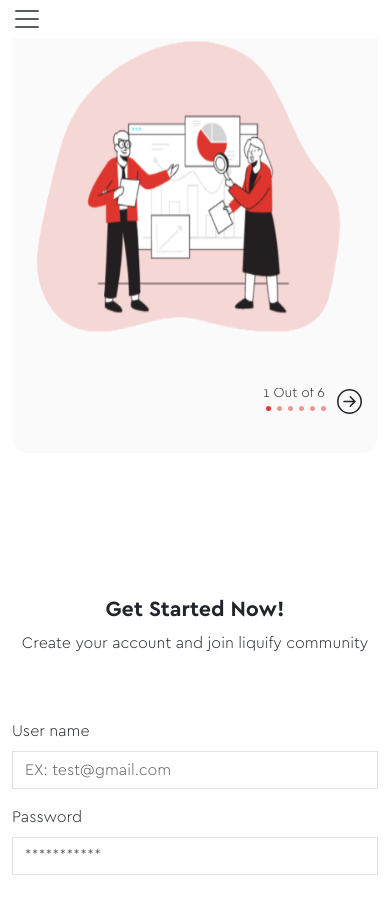
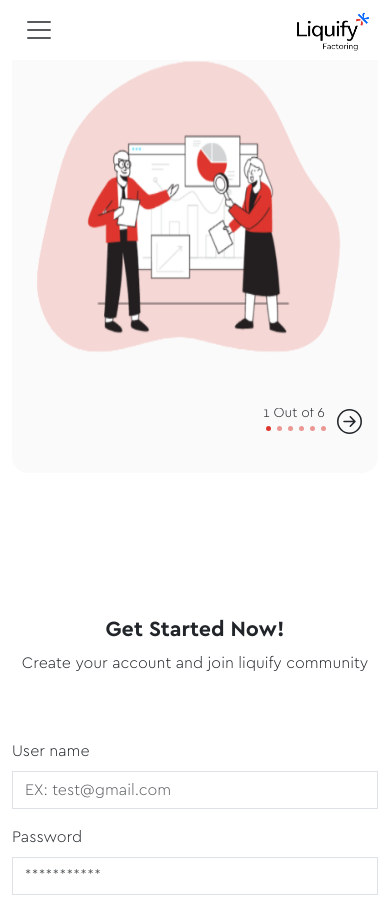
Before and after one commit to Mustafa-Seif/Linquify-sign-up, a plain HTML site: page index.html in a window 390 px wide. Shown: the top 898 px of the page. Drawn offline with Linux system fonts and the light colour scheme; files whose address does not match are found by name.

Commit message:
put logo image in navbar

```diff
--- a/index.html
+++ b/index.html
@@ -22,9 +22,9 @@
   <body>
     <!-- START HEADER  -->
     <header class="mb-2">
-      <nav class="navbar navbar-one navbar-expand-lg">
+      <nav class="navbar navbar-one navbar-expand-lg z-3">
         <div class="container-fluid">
-          </div>
+
           <button
             class="navbar-toggler"
             type="button"
@@ -36,6 +36,12 @@
           >
             <span class="navbar-toggler-icon"></span>
           </button>
+          <div class="logo-img">
+            <img
+            src="./assets/images/Linquify logo.png"
+            alt="Linquify logo.png"
+          />
+          </div>
           <div
             class="collapse navbar-collapse justify-content-end me-5"
             id="navbarSupportedContent"
@@ -90,10 +96,6 @@
               data-bs-ride="true"
             >
             <div>
-              <img
-                src="./assets/images/Linquify logo.png"
-                alt="Linquify logo.png"
-              />
               <div
                 class="carousel-inner"
                 data-bs-target="#carouselOne"
--- a/js/main.js
+++ b/js/main.js
@@ -14,6 +14,9 @@ document.addEventListener('DOMContentLoaded', function() {
     var totalSlides = carouselItems.length;
 
     carousel.addEventListener('slid.bs.carousel', function() {
+      if (currentIndex + 1 == 1) {
+        prevBtn.style.width='0px'
+      }
       var currentIndex = Array.from(carouselItems).indexOf(carousel.querySelector('.active'));
       var currentSlide = currentIndex + 1;
       slideCounter.textContent = currentSlide + ' Out of ' + totalSlides;
--- a/styles/media.css
+++ b/styles/media.css
@@ -33,5 +33,8 @@
 .navbar-collapse {
   margin-right: 0 !important;
 }
+.left-section{
+  margin-top: 5rem;
+}
 
 }
--- a/styles/style.css
+++ b/styles/style.css
@@ -98,6 +98,10 @@ small {
 
 .navbar-one {
   padding: 2.8rem 0;
+}
+
+.logo-img{
+  margin-left: 5rem;
 }
 .navbar-nav li .demo {
   border: solid 1px #de362e;
```
